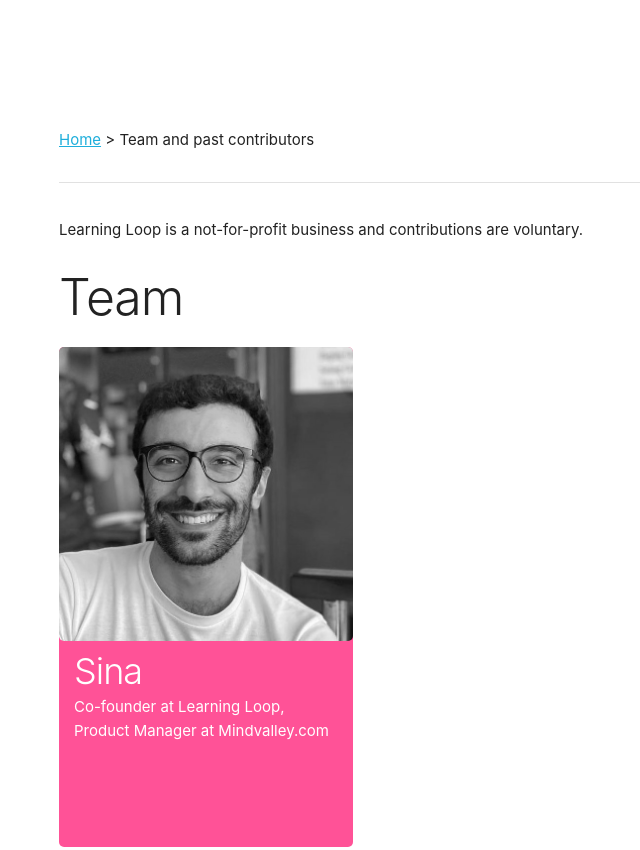
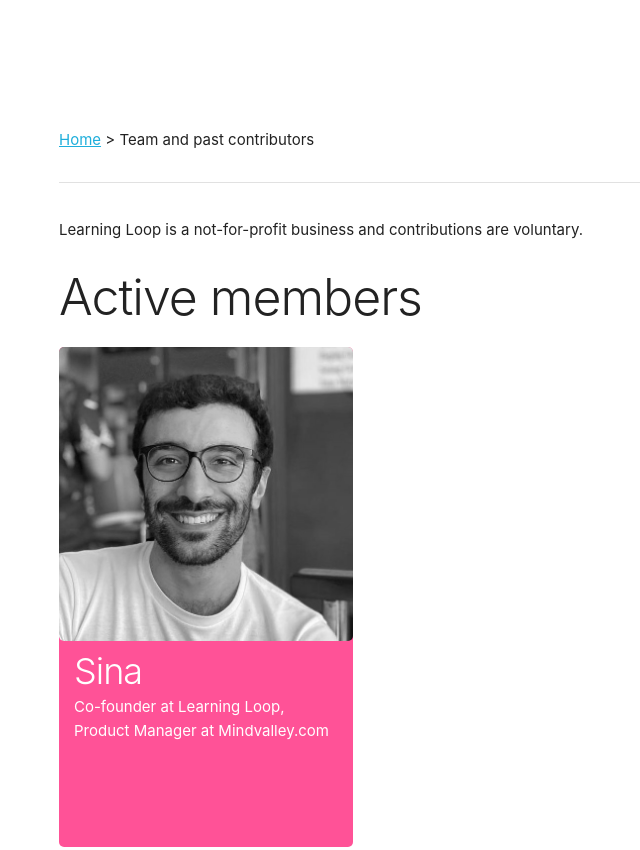
Before and after one commit to sinameraji/learning-loop, a plain HTML site: page contributors.html in a window 1280 px wide. Shown: the top 850 px of the page, without its empty margins (101-741 px from the left). Drawn offline with Linux system fonts and the light colour scheme.

Commit message:
change Team to active members

```diff
--- a/contributors.html
+++ b/contributors.html
@@ -50,7 +50,7 @@
       <p><a href="https://learningloop.org">Home</a> > Team and past contributors</p>
       <hr>
       <p>Learning Loop is a not-for-profit business and contributions are voluntary.</p>
-      <h1 class="section-heading">Team</h1>
+      <h1 class="section-heading">Active members</h1>
 
       <div class="row">
           <div class="four columns team">
```
